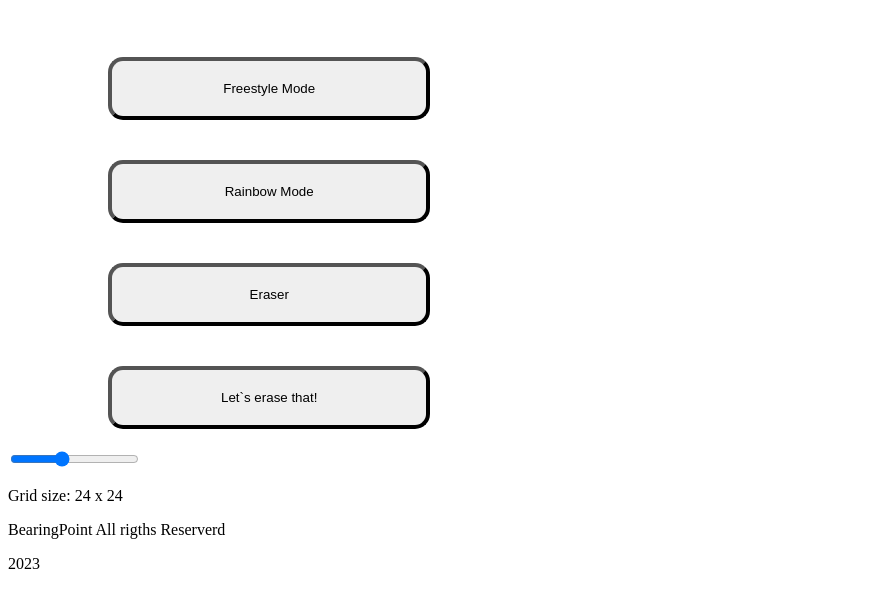
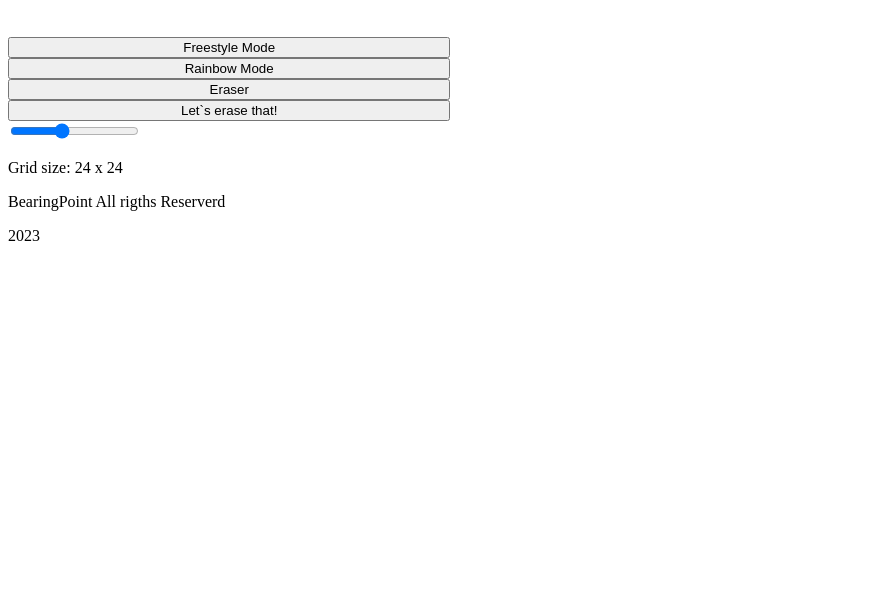
Before and after one commit to SirAllex18/Etch-a-Sketch-, a plain HTML site: page index.html in a window 1280 px wide. Shown: the part 112-720 px from the top of the page, without its empty margins (0-880 px from the left). Drawn offline with Linux system fonts and the light colour scheme.

Commit message:
buttons id from class -> included grid wrapper

```diff
--- a/index.html
+++ b/index.html
@@ -13,12 +13,17 @@
 
     <div class="main">
 
-        <button class="color">Freestyle Mode</button>
-        <button class="rainbow">Rainbow Mode</button>
-        <button class="erase">Eraser</button>
-        <button class="reset">Let`s erase that!</button>
+        <button id="color" onclick="ColorMode()">Freestyle Mode</button>
+        <button id="rainbow">Rainbow Mode</button>
+        <button id="erase">Eraser</button>
+        <button id="reset">Let`s erase that!</button>
 
     </div>
+
+    <div class="grid-wrapper">
+        <div class="grid-container" id ="grid-container"></div>
+    </div>
+
 
     <div class="glider">
 
@@ -26,11 +31,6 @@
         onmousemove="rangeSliderValue(this.value)" onChange="rangeSlider(this.value)">
         <div id="level-bar"></div>
             <p class="grid-size">Grid size: <span id="range-value">24</span> x <span id="range-value">24</span></p>
-
-    </div>
-
-    <div class="grid-container">
-
 
     </div>
 
```
